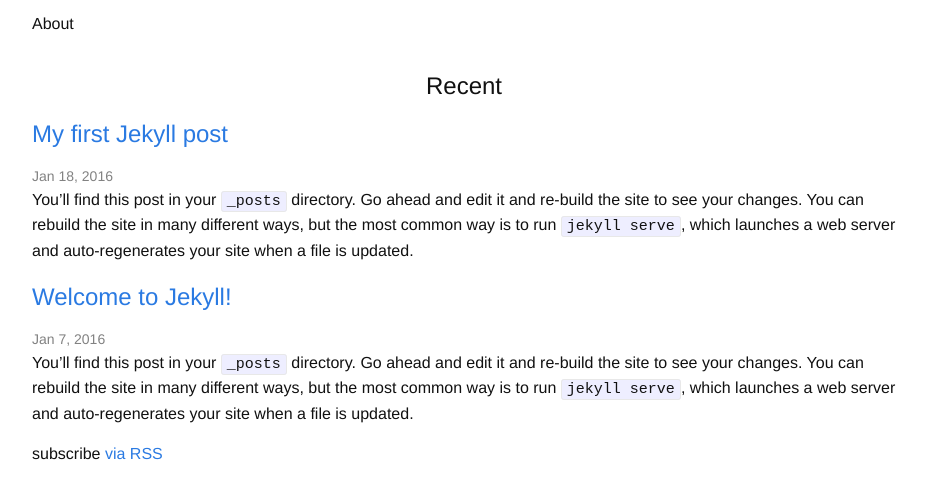
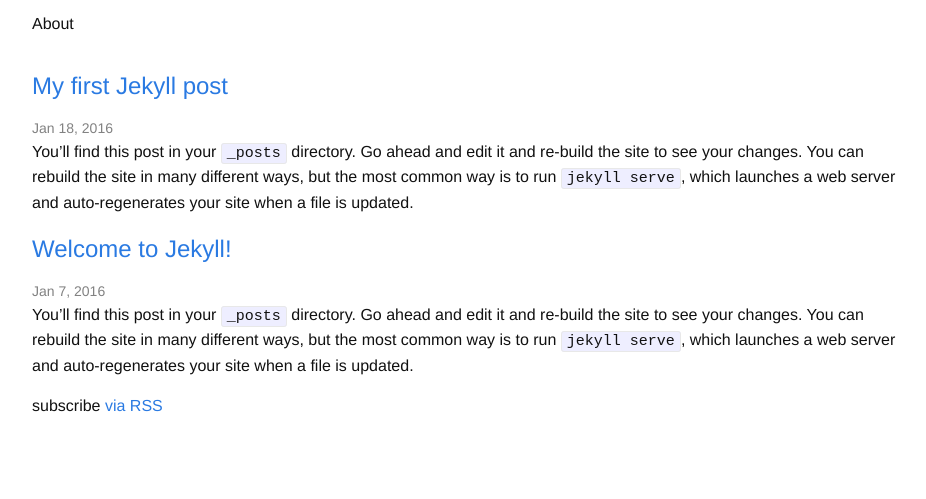
Before and after one commit to haresfaiez/haresfaiez.github.io, a Jekyll site: the page built from index.html, in a window 1280 px wide, cut to the strip 202-701 px from the top of the page. Shown: the whole strip, without its empty margins (176-1102 px from the left). Built offline with Jekyll 4.4.1, drawn with Linux system fonts in a browser that asks for light colours.

Commit message:
Remove recent posts title

```diff
--- a/_sass/_layout.scss
+++ b/_sass/_layout.scss
@@ -1,9 +1,6 @@
 /**
  * Home
  */
-.home_centered-title {
-    text-align: center;
-}
 
 /**
  * Site header
--- a/index.html
+++ b/index.html
@@ -3,9 +3,6 @@ layout: default
 ---
 
 <div class="home">
-  <h2 class="home_centered-title">
-      Recent
-  </h2>
   <ul class="post-list">
     {% for post in site.posts %}
     <li>
```
